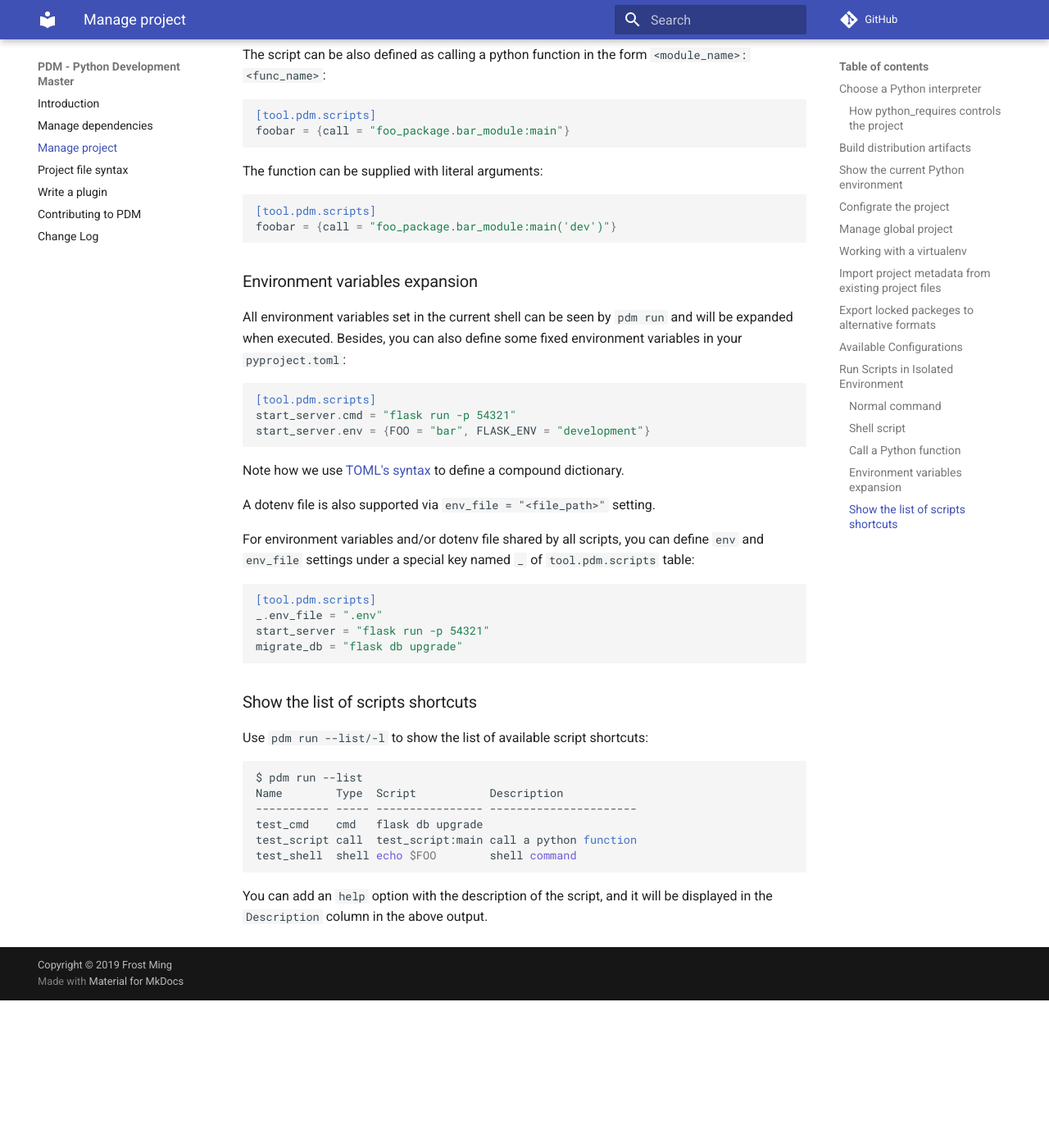
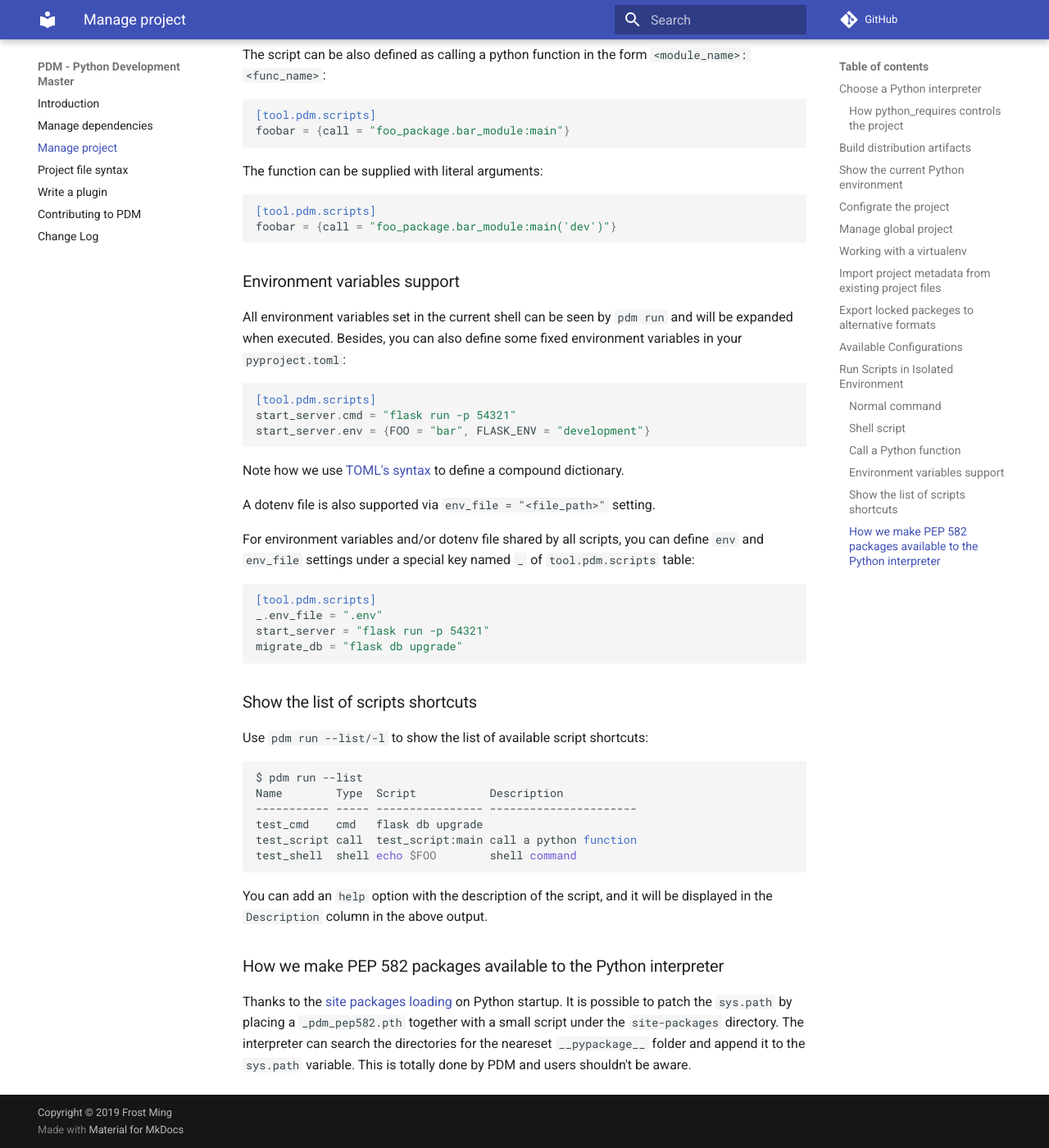
Before and after one commit to ChrisSanderser/pd-ms, an MkDocs documentation site: the page built from docs/docs/project.md, in a window 1280 px wide and 1400 px high, scrolled down 5731 px. Shown: the whole window at 82% size. Built offline with MkDocs 1.6.1 and Material for MkDocs 9.7.7, drawn with Linux system fonts in a browser that asks for light colours; comment, search, counter and statistics services are not loaded; before the commit the page ends 6951 px from its top, so only the background shows below that.

Commit message:
Docs and news

````diff
--- a/docs/docs/project.md
+++ b/docs/docs/project.md
@@ -121,8 +121,7 @@ If you want global project to track another project file other than `~/.pdm/glob
 project path following `-g/--global`.
 
 !!! danger "NOTE"
-    Be careful with `remove` and `sync --clean` commands when global project is used. Because it may
-    remove packages installed in your system Python.
+    Be careful with `remove` and `sync --clean` commands when global project is used. Because it may remove packages installed in your system Python.
 
 ## Working with a virtualenv
 
@@ -238,7 +237,7 @@ The function can be supplied with literal arguments:
 foobar = {call = "foo_package.bar_module:main('dev')"}
 ```
 
-### Environment variables expansion
+### Environment variables support
 
 All environment variables set in the current shell can be seen by `pdm run` and will be expanded when executed.
 Besides, you can also define some fixed environment variables in your `pyproject.toml`:
@@ -277,3 +276,9 @@ test_shell  shell echo $FOO        shell command
 ```
 
 You can add an `help` option with the description of the script, and it will be displayed in the `Description` column in the above output.
+
+### How we make PEP 582 packages available to the Python interpreter
+
+Thanks to the [site packages loading](https://docs.python.org/3/library/site.html) on Python startup. It is possible to patch the `sys.path`
+by placing a `_pdm_pep582.pth` together with a small script under the `site-packages` directory. The interpreter can search the directories
+for the neareset `__pypackage__` folder and append it to the `sys.path` variable. This is totally done by PDM and users shouldn't be aware.
````
Also changed, not shown: docs/docs/index.md (+9 -0 lines), README.md, README_zh.md, 2 other files.
